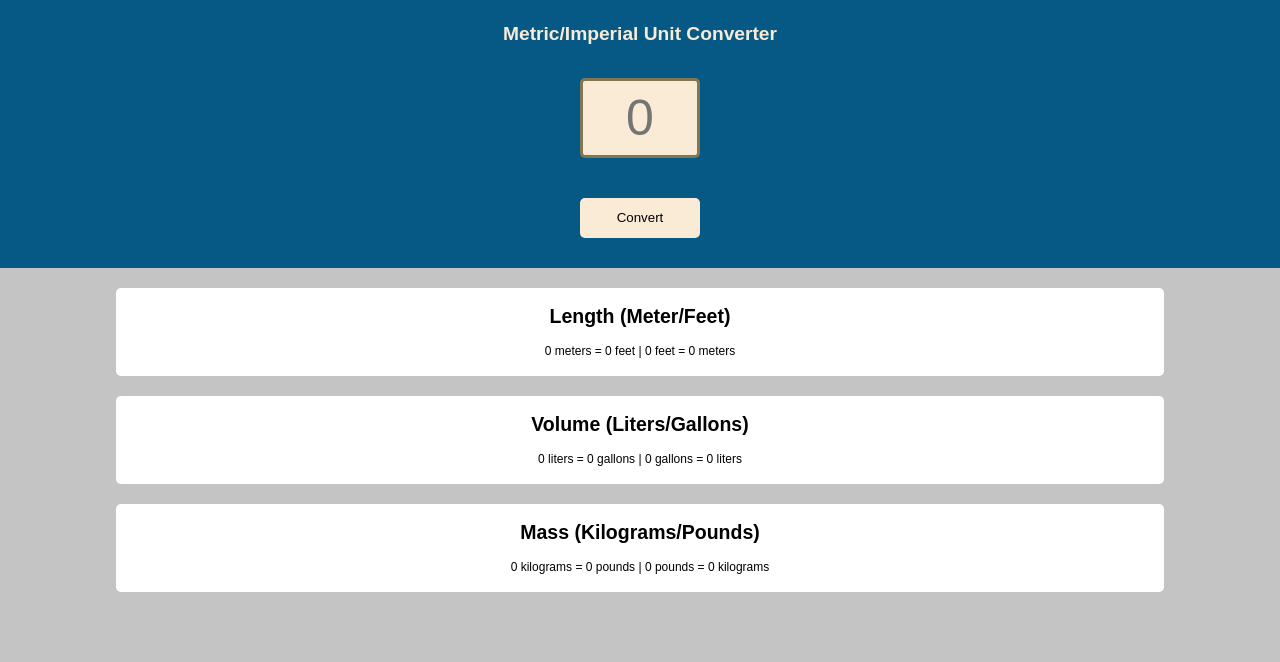
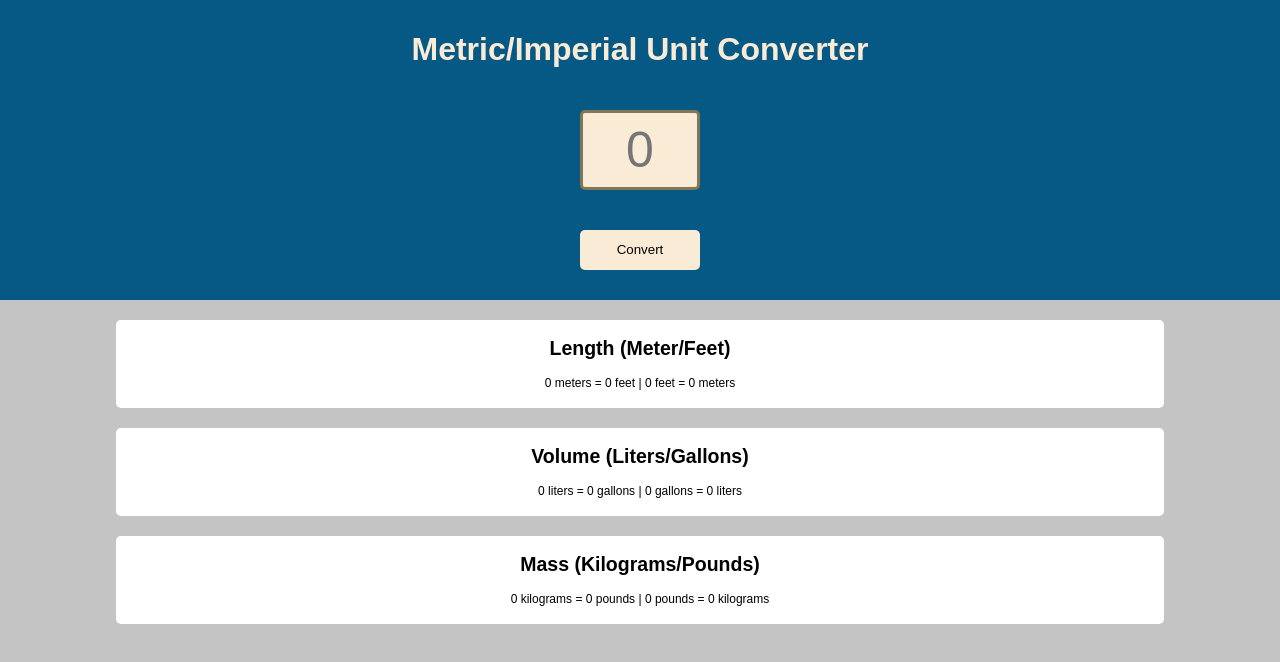
Before and after one commit to augusbuttaro/UnitConverter, a plain HTML site: page index.html in a window 1280 px wide. Drawn offline with Linux system fonts and the light colour scheme; a web font is replaced by a local one.

Commit message:
Update index.css

```diff
--- a/index.css
+++ b/index.css
@@ -17,7 +17,8 @@ body {
     color: antiquewhite;
 }
 h1{
-    font-size: larger;
+    font-size: 2rem;
+    text-align: center;
 }
 input{
     width:120px;
```
